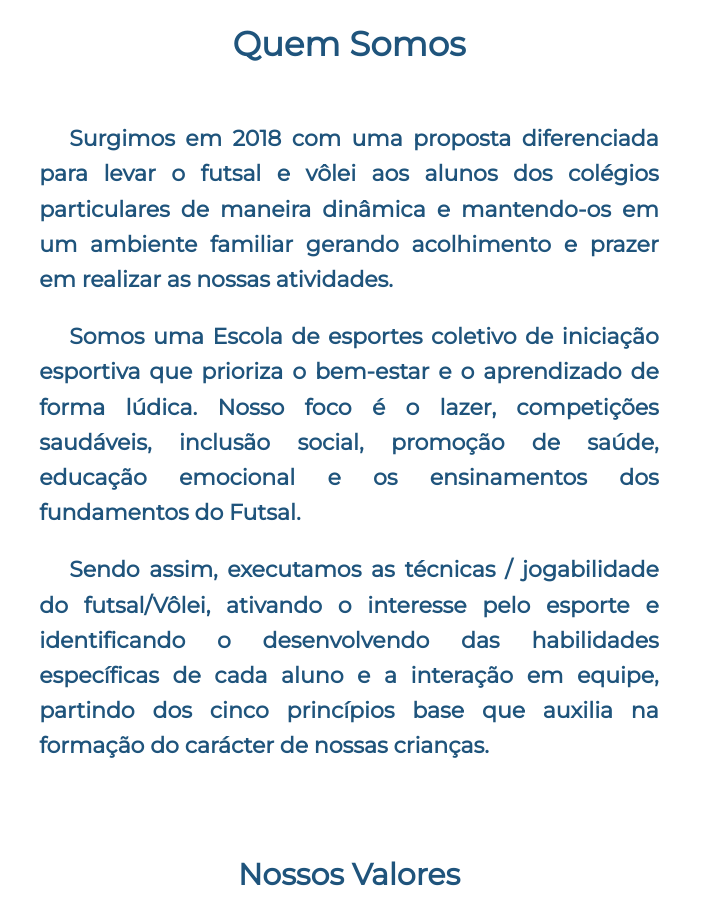
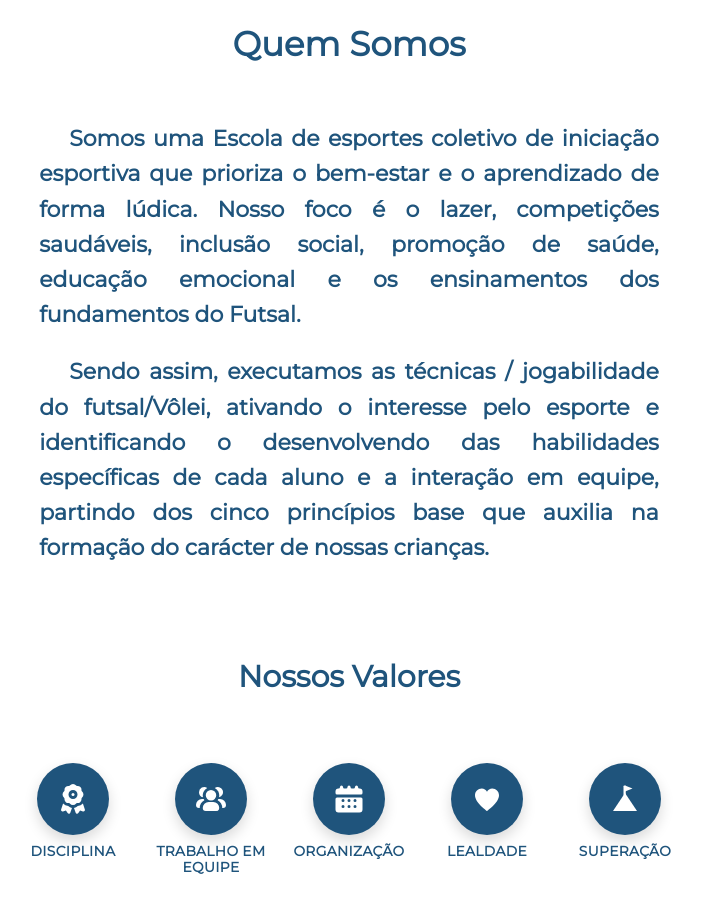
Before and after one commit to ArturAssis0/Ralth_Esportes, a plain HTML site: page index.html in a window 1280 px wide. Shown: the part 1100-2018 px from the top of the page, without its empty margins (291-993 px from the left). Drawn offline with nearby package versions, Linux system fonts and the light colour scheme.

Commit message:
- 1 paragrafo

```diff
--- a/index.html
+++ b/index.html
@@ -64,9 +64,6 @@
       <section id="conteudo">
 
         <h5>Quem Somos</h5>
-        <p>Surgimos em 2018 com uma proposta diferenciada para levar o futsal e vôlei aos alunos dos colégios
-          particulares de maneira dinâmica e mantendo-os em um ambiente familiar gerando acolhimento e prazer
-          em realizar as nossas atividades.</p>
         <p>Somos uma Escola de esportes coletivo de iniciação esportiva que prioriza o bem-estar e o aprendizado
           de forma lúdica. Nosso foco é o lazer, competições saudáveis, inclusão social, promoção de saúde,
           educação emocional e os ensinamentos dos fundamentos do Futsal.</p>
```
